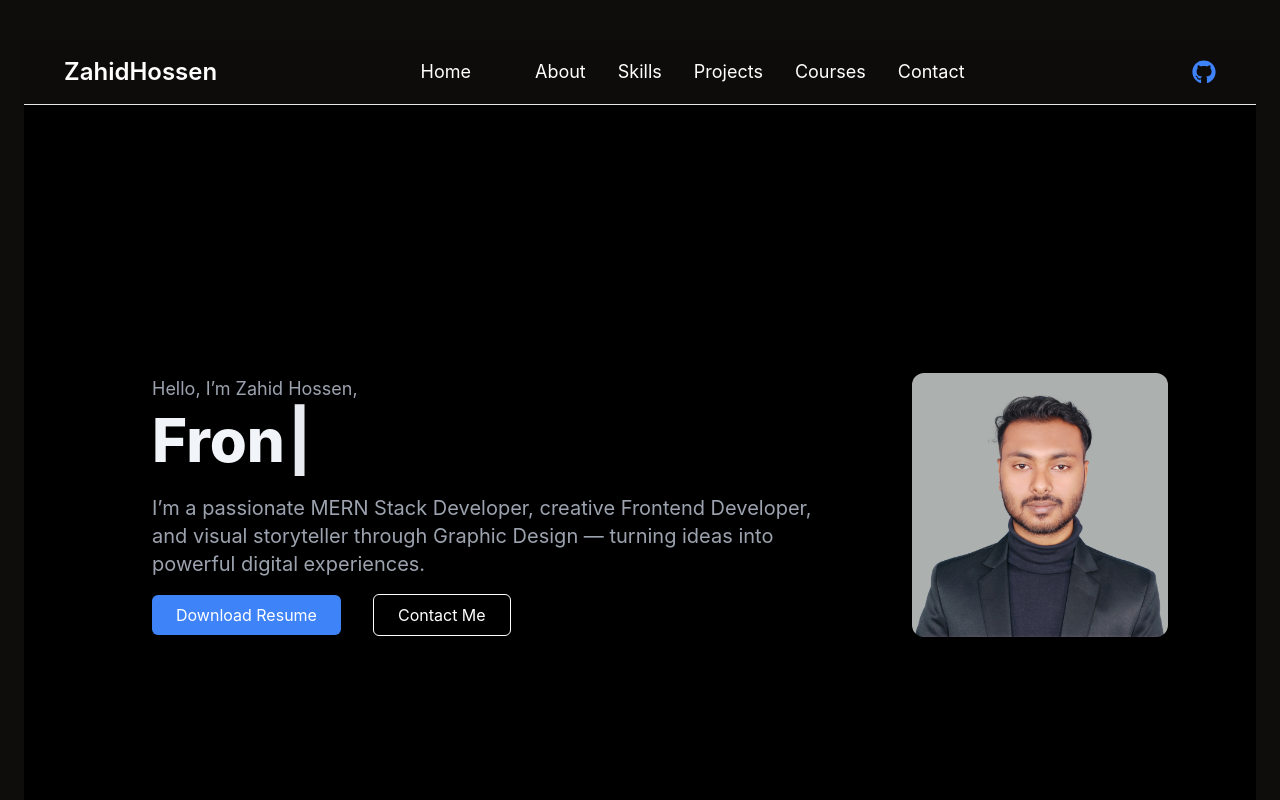
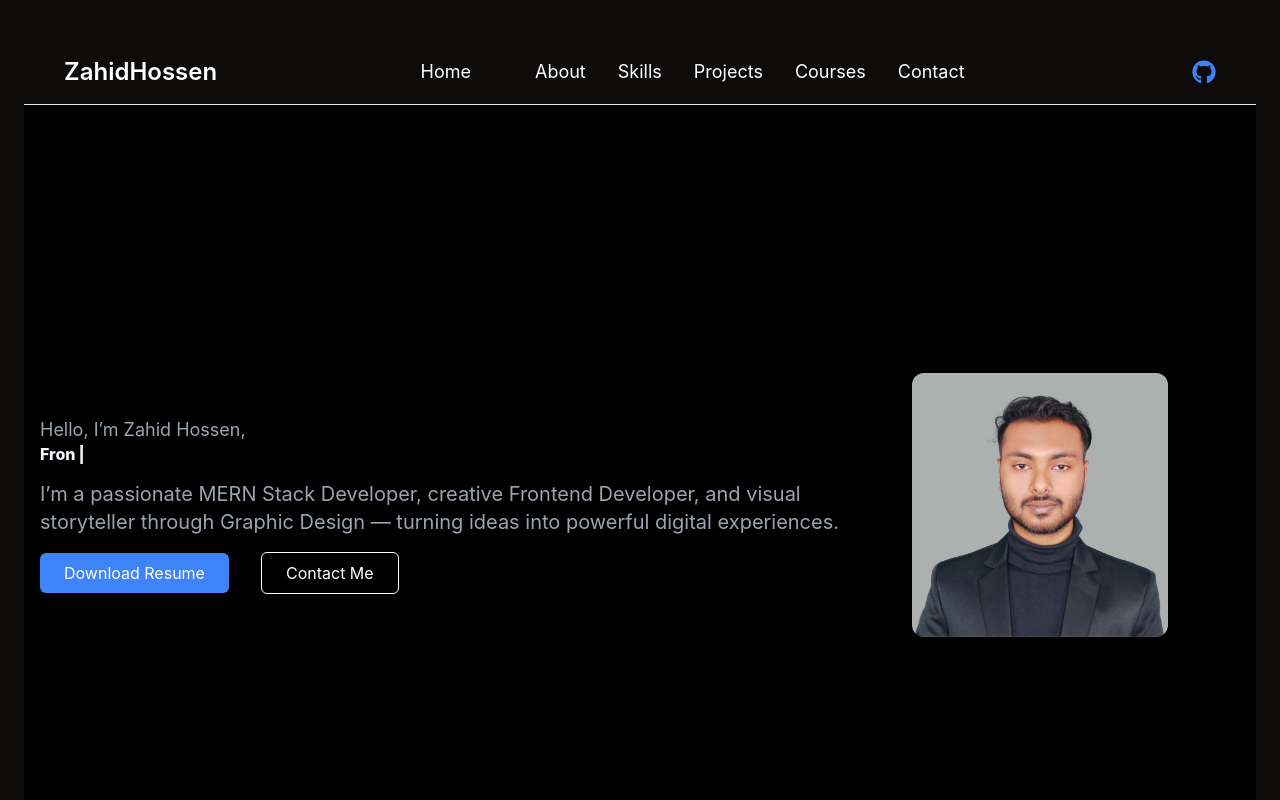
Before and after one commit to JahidWebDev/Portfolio, a React (Vite) app: page / in a window 1280 px wide. Shown: the top 800 px of the page. Built offline with nearby package versions, Linux system fonts and the light colour scheme.

Commit message:
complete project

```diff
--- a/src/Components/Hero.jsx
+++ b/src/Components/Hero.jsx
@@ -82,9 +82,9 @@ const Hero = () => {
       <section className="bg-[#000000]  text-white min-h-screen flex items-center justify-between px-4 md:px-19">
         {/* Left Content */}
         <div className="flex-2 space-y-6 ">
-         <div className="ml-28">
+         <div className="block-ml-28">
               <h3 className="text-lg text-gray-400">Hello, I’m Zahid Hossen,</h3>
-          <h1 className="text-6xl md:text-6xl font-extrabold leading-tight text-slate-100">
+          <h1 className="block-text-6xl md:text-6xl font-extrabold leading-tight text-slate-100">
             <Typewriter
               words={[
                 'MERN Stack Developer',
```
